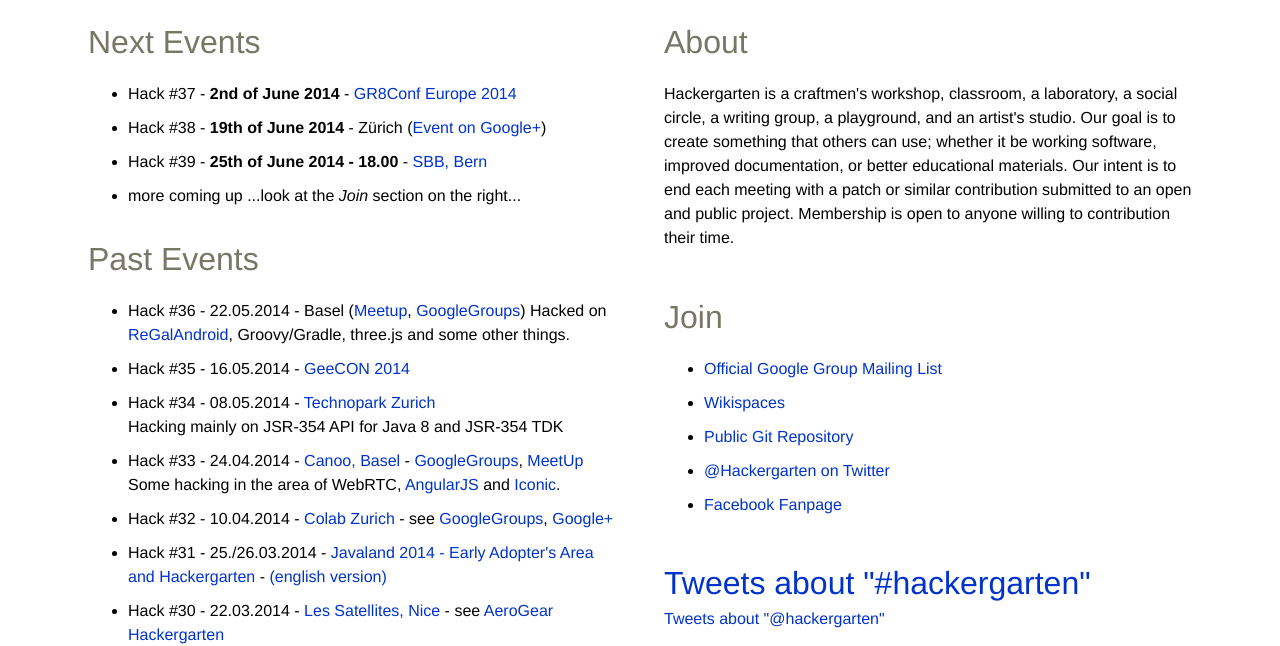
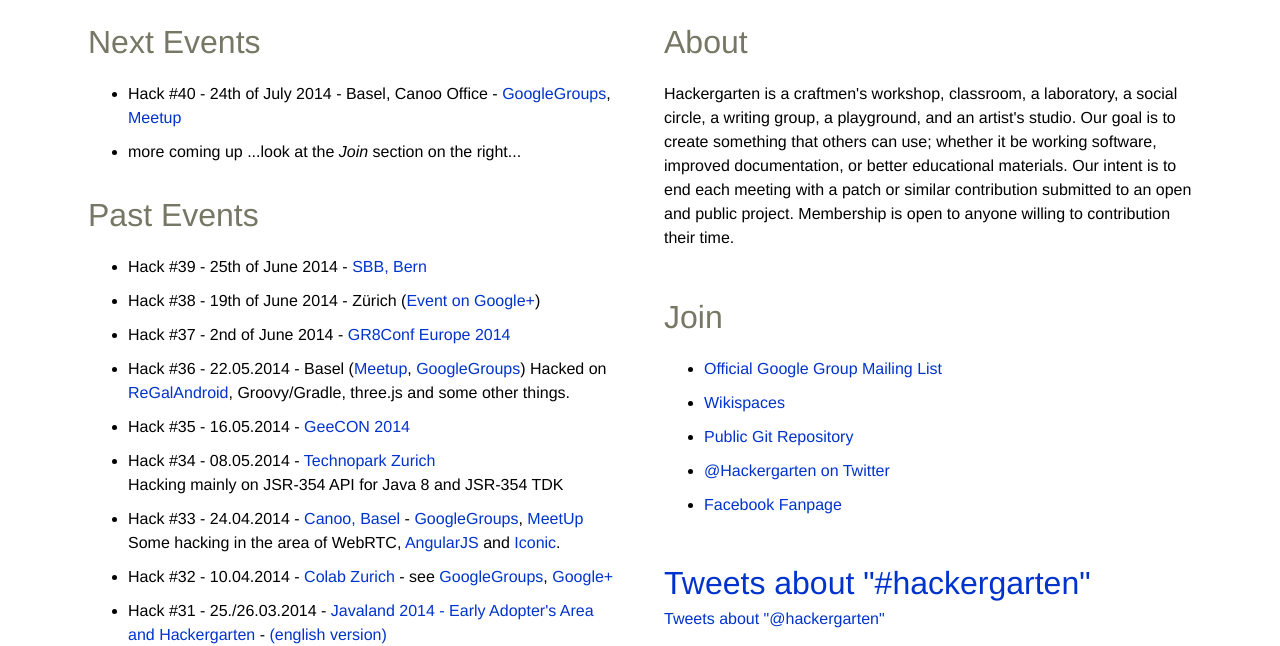
Before and after one commit to hackergarten/hackergarten.github.io, a plain HTML site: page index.html in a window 1280 px wide. Shown: the part 159-805 px from the top of the page. Drawn offline with Linux system fonts and the light colour scheme.

Commit message:
update schedule, add Hackergarten Basel in July

```diff
--- a/index.html
+++ b/index.html
@@ -32,15 +32,18 @@
             <section id="events">
                 <h2>Next Events</h2>
                 <ul>
+                    <li>Hack #40 - 24th of July 2014 - Basel, Canoo Office -
+                        <a href="https://groups.google.com/forum/#!topic/hackergarten/8jSib53YcJg">GoogleGroups</a>,
+                        <a href="http://www.meetup.com/Hackergarten-Basel/events/192106282/">Meetup</a></li>
 
-		    		<li>Hack #37 - <strong>2nd of June 2014</strong> - <a href="http://www.gr8conf.eu">GR8Conf Europe 2014</a></li>
-                    <li>Hack #38 - <strong>19th of June 2014</strong> - Zürich (<a href="https://plus.google.com/events/c1jqmnpm8k77jvjhlvu1pfl5s7s">Event on Google+</a>)</li>
-                    <li>Hack #39 - <strong>25th of June 2014 - 18.00</strong> - <a href="http://doodle.com/2giabtf5dqnkgxw9#table">SBB, Bern</a></li>
                     <li>more coming up ...look at the <em>Join</em> section on the right...</li>
                 </ul>
 
                 <h2>Past Events</h2>
                 <ul>
+                    <li>Hack #39 - 25th of June 2014 - <a href="http://doodle.com/2giabtf5dqnkgxw9#table">SBB, Bern</a></li>
+                    <li>Hack #38 - 19th of June 2014 - Zürich (<a href="https://plus.google.com/events/c1jqmnpm8k77jvjhlvu1pfl5s7s">Event on Google+</a>)</li>
+		    		<li>Hack #37 - 2nd of June 2014 - <a href="http://www.gr8conf.eu">GR8Conf Europe 2014</a></li>
                     <li>Hack #36 - 22.05.2014 -
                     	Basel (<a href="http://www.meetup.com/Hackergarten-Basel/events/180004012/">Meetup</a>, <a href="https://groups.google.com/forum/#!topic/hackergarten/MMRJUtPsGeI">GoogleGroups</a>)
                     	Hacked on <a href="https://github.com/anthonydahanne/ReGalAndroid/pull/4">ReGalAndroid</a>, Groovy/Gradle, three.js and some other things.
```
